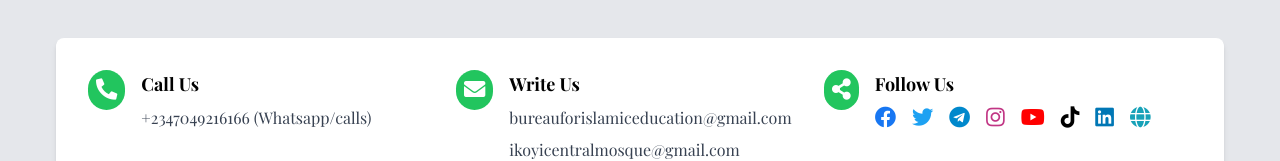
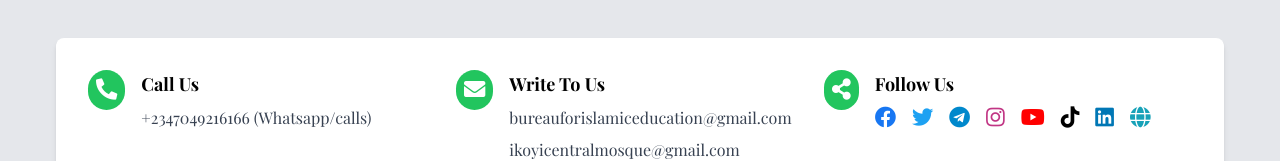
Before and after one commit to Mustaphayinka/bureau-islamic-education, a React (Create React App) app in the folder frontend/: page /ikoyi-central-mosque in a window 1280 px wide. Shown: the part 2497-2658 px from the top of the page. Built offline with nearby package versions, Linux system fonts and the light colour scheme.

Commit message:
little changes

```diff
--- a/frontend/src/components/ContactInformation.js
+++ b/frontend/src/components/ContactInformation.js
@@ -21,7 +21,7 @@
                 <i className="fas fa-envelope fa-lg"></i>
               </div>
               <div>
-                <h3 className="text-lg font-semibold">Write Us</h3>
+                <h3 className="text-lg font-semibold">Write To Us</h3>
                 <p className="text-gray-700 mt-2 text-sm md:text-base">bureauforislamiceducation@gmail.com</p>
                 <p className="text-gray-700 mt-2 text-sm md:text-base">ikoyicentralmosque@gmail.com</p>
               </div>
```
